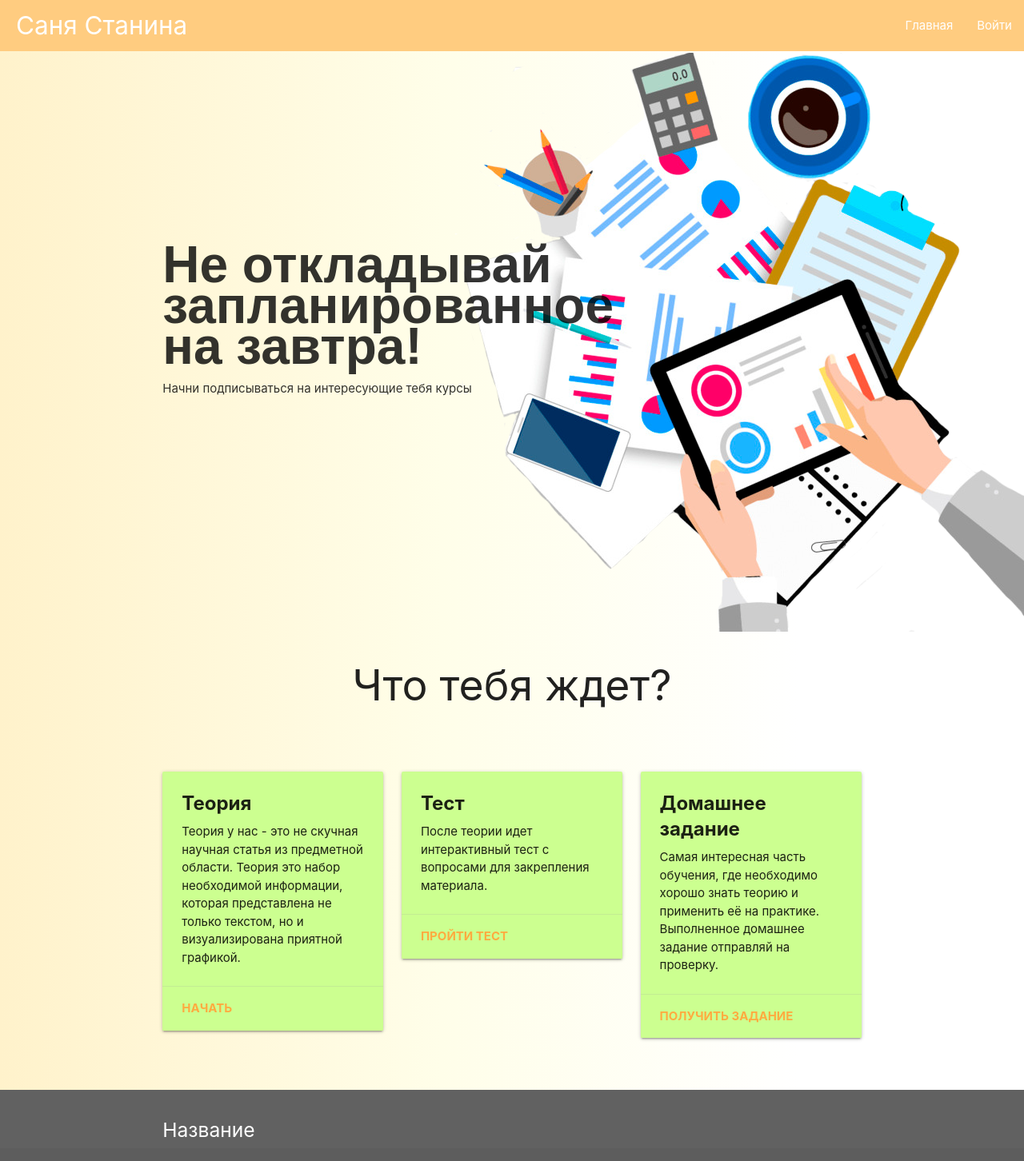
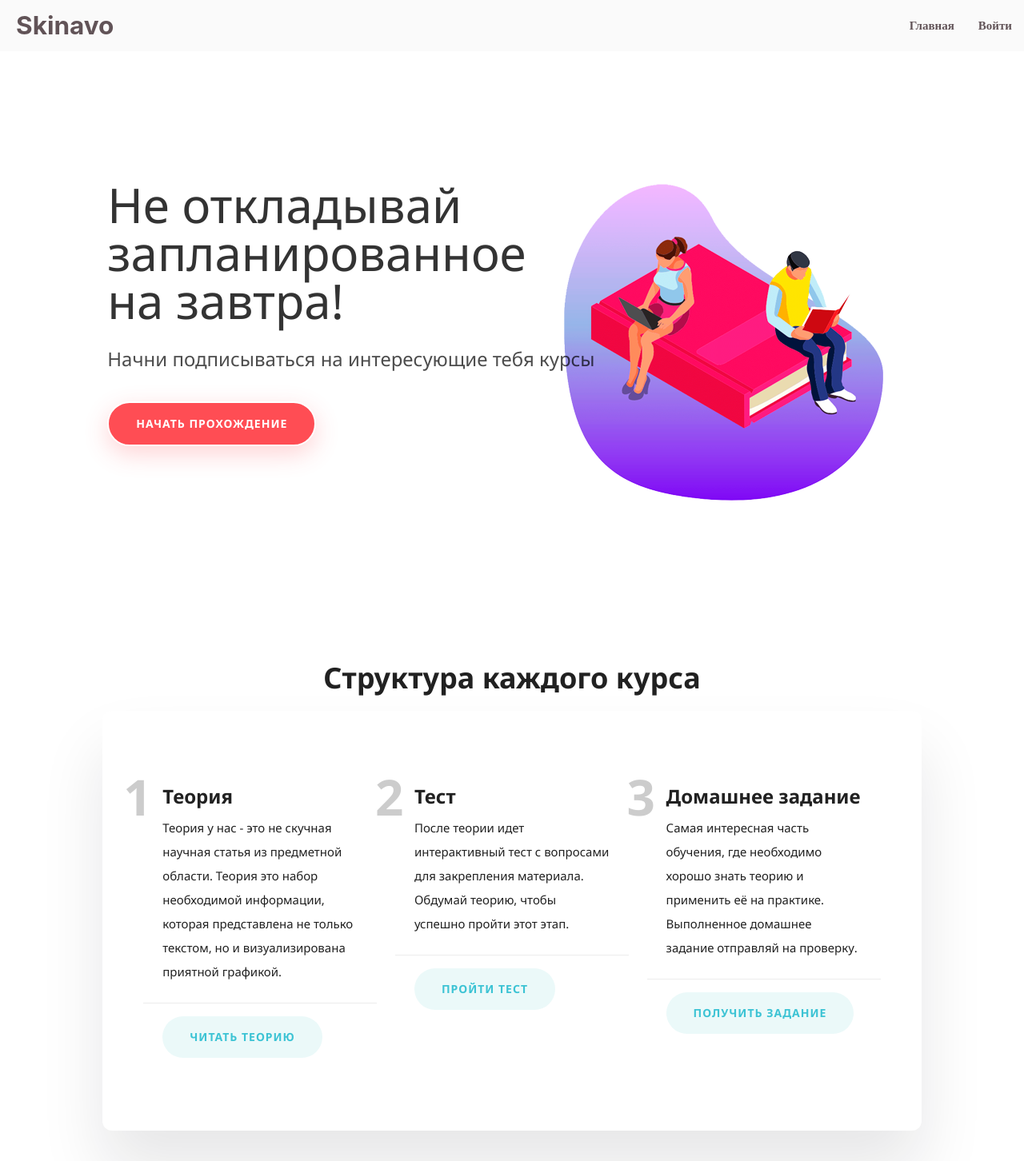
Before and after one commit to System-tm32/Online-learning, a React (Create React App) app in the folder client/: page / in a window 1280 px wide. Shown: the top 1452 px of the page at 80% size. Built offline with nearby package versions, Linux system fonts and the light colour scheme.

Commit message:
fix: styling

```diff
--- a/client/public/index.html
+++ b/client/public/index.html
@@ -16,6 +16,8 @@
     -->
     <link rel="manifest" href="%PUBLIC_URL%/manifest.json" />
     <link href="https://fonts.googleapis.com/icon?family=Material+Icons" rel="stylesheet">
+    <link href="https://fonts.googleapis.com/css2?family=Noto+Sans:wght@400;700&display=swap" rel="stylesheet">
+    <link href="https://fonts.googleapis.com/css2?family=Poppins:wght@300;700&display=swap" rel="stylesheet">
     <!--
       Notice the use of %PUBLIC_URL% in the tags above.
       It will be replaced with the URL of the `public` folder during the build.
@@ -25,7 +27,7 @@
       work correctly both with client-side routing and a non-root public URL.
       Learn how to configure a non-root public URL by running `npm run build`.
     -->
-    <title>React App</title>
+    <title>Skinavo</title>
   </head>
   <body>
     <noscript>You need to enable JavaScript to run this app.</noscript>
--- a/client/src/App.js
+++ b/client/src/App.js
@@ -10,11 +10,11 @@ import 'materialize-css'
 
 function App(props) {
   const routes = useRoutes(props.isAuthenticated, props.userId);
+  const {autoLogin} = props;
   useEffect(()=> {
 
-    props.autoLogin()
-  }
-  )
+    autoLogin()
+  }, [autoLogin])
   return (
     <React.Fragment>
     <NavBar
--- a/client/src/components/footer/footer.js
+++ b/client/src/components/footer/footer.js
@@ -2,7 +2,7 @@ import React from 'react'
 
 const Footer = () => {
 	return (
-		 <footer className="page-footer grey darken-2">
+		 <footer className="page-footer blue-grey darken-4">
           <div className="container">
             <div className="row">
               <div className="col l6 s12">
--- a/client/src/components/navBar/navBar.css
+++ b/client/src/components/navBar/navBar.css
@@ -1,3 +1,16 @@
 nav .brand-logo {
-	padding: 0 20px
+	padding: 0 20px;
+	color: rgba(23%, 16%, 18%, .8);
+	font-weight: bold;
 }
+nav ul a {
+	color: rgba(23%, 16%, 18%, .8);;
+	font-family: 'Poppins';
+	font-weight: bold;
+}
+nav ul a:hover {
+    background-color: #eeeeee;
+}
+.nav-wrapper {
+	box-shadow: 5px 0px 20px 1px #e0e0e0
+}
--- a/client/src/components/navBar/navBar.js
+++ b/client/src/components/navBar/navBar.js
@@ -9,8 +9,8 @@ const NavBar = (props) => {
 	}
 	return (
 		  <nav>
-		    <div className="nav-wrapper orange lighten-3">
-		      <a href="/" className="brand-logo">Саня Станина</a>
+		    <div className="nav-wrapper grey lighten-5">
+		      <a href="/" className="brand-logo">Skinavo</a>
 		      <ul className="right hide-on-med-and-down">
 		        { !props.isAuthenticated
 		        	?
--- a/client/src/components/ui/button/button.css
+++ b/client/src/components/ui/button/button.css
@@ -1,15 +1,31 @@
 .button {
 	display: inline-block;
-	padding: 10px 20px;
-	border: 1px solid #ccc;
-	border-radius: 4px;
-	color: #000;
-	margin-right: 15px;
+	padding-top: 18px;
+	padding-right: 34px;
+	padding-bottom: 18px;
+	padding-left: 34px;
+	font-family: 'Noto Sans';
+	color: #ffffff;
+	box-shadow: 0px 10px 30px 0px rgba(255,77,84,0.24);
+	border-radius: 100px;
+	border: 2px solid;
+	letter-spacing: 1px;
+	font-size: 14px;
+	font-weight: bold;
 	text-transform: uppercase;
-	font-weight: bold;
-	font-size: 12px;
+	background: #ff4d54;
+	outline: none;
 }
-
+.button.primary:hover {
+	cursor: pointer;
+	background: #b0858c;
+	transition: background 300ms ease;
+}
+.button.success:hover {
+	cursor: pointer;
+	background: #e2e4e6;
+	transition: background 300ms ease;
+}
 .button:focus {
 	outline: none;
 }
@@ -28,10 +44,14 @@
 	background: rgba(240, 87, 108, .7);
 }
 .button.success {
-	background: rgba(161, 240, 69, .7);
+	background: #ebf9f9;
+	color: #3cc3d4;
+	border: none;
+	box-shadow: none;
+
 }
 
 .button.primary {
-	background: #2884f6;
+	background: #ff4d54;
 	color: #fff;
 }
--- a/client/src/pages/authPage/authPage.css
+++ b/client/src/pages/authPage/authPage.css
@@ -1,19 +1,24 @@
 .wt_block {
-	background: url(wt-bg2.png) no-repeat right, linear-gradient(90deg, rgba(255,242,203,1) 0%, rgba(255,254,233,1) 43%, rgba(255,255,255,1) 78%);
+	background: url(wt-bgr.png) no-repeat 80%, #fff;
 	height: 91vh;
-	padding-top: 200px;
+	padding-top: 120px;
+	padding-right: 50px;
+	font-family: 'Noto Sans';
+	position: relative;
 }
 .title {
-	font-size: 64px;
-	font-weight: bold;
-	line-height: 0.8;
-	margin-bottom: 15px;
-	font-family: Arial;
+	font-size: 60px;
+	line-height: 1;
+	margin-bottom: 25px;
 	color: rgba(0, 0, 0, .8);
 }
-
+.container-fluid .container {
+	width: 80%
+}
 .description {
-	color: rgba(0, 0, 0, .8);
+	color: rgba(0, 0, 0, .7);
+	font-size: 24px;
+	margin-bottom: 35px;
 }
 .card-action {
 	color: #fff;
@@ -24,8 +29,30 @@
 .wt_label {
 	text-align: center;
 }
+.title_number {
+	font-size: 62px;
+	position: absolute;
+	font-weight: bold;
+	color: rgba(0, 0, 0, .2);
+	left: -25px;
+}
 .wt_section {
-	background: linear-gradient(90deg, rgba(255,242,203,1) 0%, rgba(255,254,233,1) 43%, rgba(255,255,255,1) 78%);
+	font-family: 'Noto Sans';
+	margin-bottom: 50px;
+}
+.wt_label {
+	font-weight: bold;
+	font-size: 36px;
+}
+.wt_section .block {
+	padding-top: 60px ;
+	padding-right: 40px ;
+	padding-bottom: 60px ;
+	padding-left: 40px ;
+	background-color: #ffffff;
+	border-radius: 12px 12px 12px 12px;
+	overflow: hidden;
+	box-shadow: 0px 50px 80px 0px rgba(15,19,25,0.1)
 }
 .row {
 	margin-bottom: 0px;
@@ -36,3 +63,9 @@
 .card .card-action a:not(.btn):not(.btn-large):not(.btn-small):not(.btn-large):not(.btn-floating) {
 	font-weight: bold;
 }
+.card {
+	box-shadow: none;
+}
+.card .card-content p {
+	line-height: 2;
+}
--- a/client/src/pages/authPage/authPage.js
+++ b/client/src/pages/authPage/authPage.js
@@ -1,5 +1,6 @@
 import React from 'react';
 import './authPage.css';
+import Button from '../../components/ui/button/button'
 
 const Auth = () => {
 	return (
@@ -11,6 +12,7 @@ const Auth = () => {
 						<section className="wt_block-content">
 							<h1 className="title">Не откладывай <br/>запланированное<br /> на завтра!</h1>
 							<div className="description">Начни подписываться на интересующие тебя курсы</div>
+							<Button type={'primary'}>Начать прохождение</Button>
 						</section>
 					</div>
 				</div>
@@ -20,40 +22,40 @@ const Auth = () => {
 		<div className="container">
 			<div className="row">
 				<div className="col s12">
-					<h2 className="wt_label">Что тебя ждет?</h2>
+					<h2 className="wt_label">Структура каждого курса </h2>
 				</div>
 			</div>
 			<div className="row block">
 				<div className="col l4 s12">
-				      <div className="card light-green accent-1">
+				      <div className="card white">
 				        <div className="card-content ">
-				          <span className="card-title">Теория</span>
+				          <span className="card-title"><span className="title_number">1</span>Теория</span>
 				          <p>Теория у нас - это не скучная научная статья из предметной области. Теория это набор необходимой информации, которая представлена не только текстом, но и визуализирована приятной графикой.</p>
 				        </div>
 				        <div className="card-action">
-				          <a href="/">Начать</a>
+				          <Button type={'success'}>Читать теорию</Button>
 				        </div>
 				      </div>
 				</div>
 				<div className="col l4 s12">
-					 <div className="card light-green accent-1">
+					 <div className="card white">
 				        <div className="card-content ">
-				          <span className="card-title">Тест</span>
-				          <p>После теории идет интерактивный тест с вопросами для закрепления материала. </p>
+				          <span className="card-title"><span className="title_number">2</span>Тест</span>
+				          <p>После теории идет интерактивный тест с вопросами для закрепления материала. Обдумай теорию, чтобы успешно пройти этот этап. </p>
 				        </div>
 				        <div className="card-action">
-				          <a href="/">Пройти тест</a>
+				          <Button type={'success'}>Пройти тест</Button>
 				        </div>
 					 </div>
 				</div>
 				<div className="col l4 s12">
-					 <div className="card light-green accent-1">
+					 <div className="card white">
 					        <div className="card-content ">
-					          <span className="card-title">Домашнее задание</span>
+					          <span className="card-title"><span className="title_number">3</span>Домашнее задание</span>
 					          <p>Самая интересная часть обучения, где необходимо хорошо знать теорию и применить её на практике. Выполненное домашнее задание отправляй на проверку.</p>
 					        </div>
 					        <div className="card-action">
-					          <a href="/">Получить задание</a>
+					          <Button type={'success'}>Получить задание</Button>
 					        </div>
 					 </div>
 				</div>
--- a/client/src/pages/loginPage/loginPage.css
+++ b/client/src/pages/loginPage/loginPage.css
@@ -4,9 +4,40 @@
 	flex-grow: 1;
 }
 .authForm {
-	padding: 20px;
-	width: 300px;
-	margin: 0 auto;
+	background-color: #ffffff;
+	border-radius: 12px 12px 12px 12px;
+	overflow: hidden;
+	padding-top: 40px;
+	padding-right: 40px;
+	padding-bottom: 40px;
+	padding-left: 40px;
+	display: flex;
+	justify-content: space-between;
+	align-items: center;
+	box-shadow: 0px 50px 80px 0px rgba(15,19,25,0.1);
+	box-sizing: border-box;
+	flex-direction: column;
+}
+.block_login_description{
+	margin-top: 70px;
+	font-family: 'Noto Sans';
+	padding-right: 20px;
+}
+.block_login_description h3{
+	margin-bottom: 30px;
+	font-weight: bold;
+}
+.block_login_description p{
+	line-height: 1.5;
+}
+
+.authForm .input-field {
+	width: 100%;
+}
+.authForm .button {
+	width: 80%;
+	text-align: center;
+	margin-bottom: 20px;
 }
 .btn {
 	display: block;
--- a/client/src/store/reducers/authReducer.js
+++ b/client/src/store/reducers/authReducer.js
@@ -9,10 +9,11 @@ const authReducer = (state = initialState, action) => {
 			localStorage.setItem('userData', JSON.stringify({
 				userId: action.payload.userId,
 				token: action.payload.token,
-				name: action.payload.name
+				name: action.payload.name,
+				expDate: action.payload.expDate
 			}))
 			return {
-				...state, token: action.payload.token, userId: action.payload.userId, name: action.payload.name
+				...state, token: action.payload.token, userId: action.payload.userId, name: action.payload.name, expDate: action.payload.expDate
 			}
 		case 'AUTH_LOGOUT':
 			localStorage.removeItem('userData')
```
Also changed, not shown: client/src/pages/loginPage/loginPage.js (+16 -11 lines), client/src/store/actions/authAction.js (+24 -9 lines), client/src/pages/authPage/wt-bg2.png (deleted), client/src/pages/authPage/wt-bgr.png (added).
